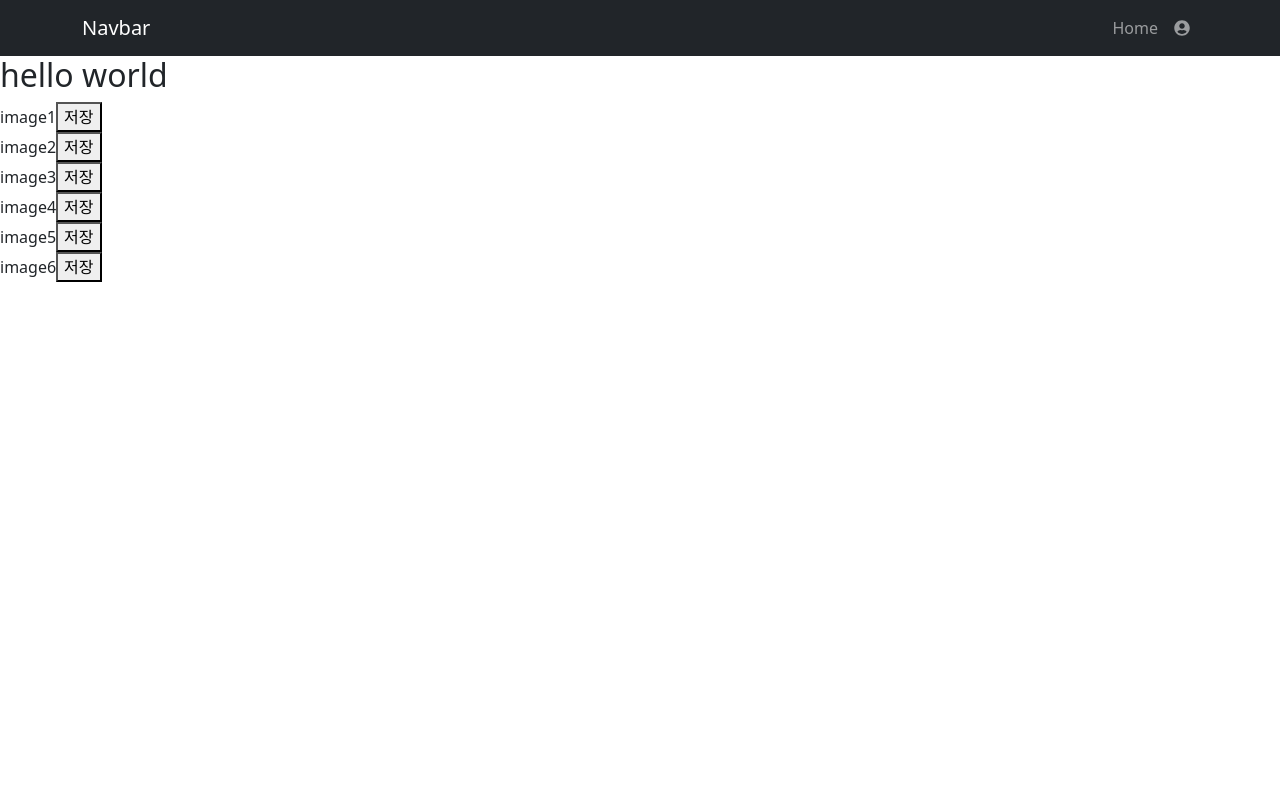
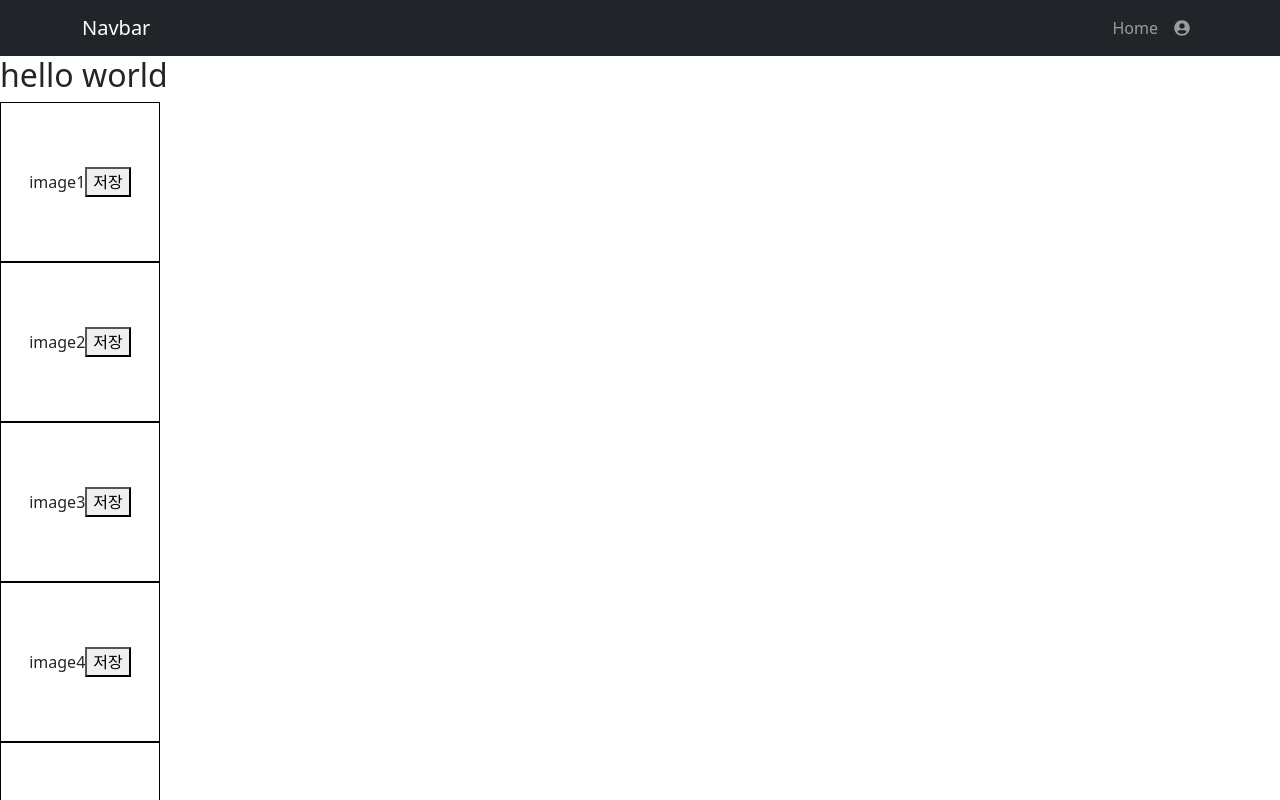
Before and after one commit to juuck14/gallery, a Next.js app: page / in a window 1280 px wide. Shown: the top 800 px of the page. Built offline with nearby package versions, Linux system fonts and the light colour scheme.

Commit message:
redux 오류수정, 이미지 그리드

```diff
--- a/components/Nav.js
+++ b/components/Nav.js
@@ -9,17 +9,23 @@ const Navi = () => {
   return (
       <Navbar bg="dark" variant="dark">
         <Container>
-          <Navbar.Brand href="#home">Navbar</Navbar.Brand>
+          <Link href="/" passHref>
+            <Navbar.Brand>Navbar</Navbar.Brand>
+          </Link>
           <Nav className="justify-content-end">
           <Nav.Item className="justify-content-end">
-              <Nav.Link href="/">
+              <Link href="/" passHref>
+                <Nav.Link>
                 Home
-              </Nav.Link>
+                </Nav.Link>
+              </Link>
           </Nav.Item>
           <Nav.Item className="justify-content-end">
-              <Nav.Link href="/profile"  eventKey="profile">
-                <FontAwesomeIcon icon={faUserCircle } />
-              </Nav.Link>
+              <Link href="/profile" passHref>
+               <Nav.Link>
+                 <FontAwesomeIcon icon={faUserCircle } />
+                </Nav.Link>
+              </Link>
           </Nav.Item>
         </Nav>
         </Container>
--- a/package.json
+++ b/package.json
@@ -19,11 +19,13 @@
     "react-dom": "17.0.2",
     "react-redux": "^7.2.6",
     "redux": "^4.1.2",
-    "redux-devtools-extension": "^2.13.9"
+    "redux-devtools-extension": "^2.13.9",
+    "styled-components": "^5.3.3"
   },
   "devDependencies": {
     "@types/node": "17.0.9",
     "@types/react": "17.0.38",
+    "@types/styled-components": "^5.1.21",
     "eslint": "8.7.0",
     "eslint-config-next": "12.0.8",
     "typescript": "4.5.4"
--- a/pages/index.tsx
+++ b/pages/index.tsx
@@ -5,7 +5,21 @@ import styles from '../styles/Home.module.css'
 import { saveImage } from '../redux/images/actions'
 import { connect, useStore } from 'react-redux';
 import { useState } from 'react'
+import styled from 'styled-components'
 
+const ImageFrameStyle = styled.div`
+    border: 1px solid black;
+    width: 10rem;
+    height: 10rem;
+    display: flex;
+    align-content: center;
+    align-items: center;
+    justify-content: center;
+`;
+
+const ImageFrame = ({children}: any) =>{
+  return <ImageFrameStyle>{children}</ImageFrameStyle>
+}
 const Home: NextPage = (props: any) => {
   const images: Array<String> = ['image1','image2','image3','image4','image5','image6']
   return (
@@ -16,9 +30,9 @@ const Home: NextPage = (props: any) => {
       <h2>hello world</h2>
       <div>
         {images.map((image, index) => (
-          <div key={index}>
+          <ImageFrame key={index}>
             {image}<button type='button' onClick={()=>props.saveImage(image)}>저장</button>
-          </div>
+          </ImageFrame>
         ))}
       </div>
     </div>
--- a/redux/images/actions.js
+++ b/redux/images/actions.js
@@ -7,8 +7,9 @@ export const saveImage = (image) =>{
     }
 }
 
-export const removeImage = () =>{
+export const removeImage = (image) =>{
     return {
-        type: REMOVE_IMAGE
+        type: REMOVE_IMAGE,
+        payload: image
     }
 }
--- a/redux/images/reducer.js
+++ b/redux/images/reducer.js
@@ -18,8 +18,10 @@ const imageReducer = (state=initialState, action) =>{
             }
 
         case REMOVE_IMAGE:
+            const newImages = state.images.filter(a => a !== action.payload);
             return {
                 ...state,
+                images: newImages,
                 count: state.count - 1
             }
         default: return state
```
Also changed, not shown: pages/profile.js (+6 -2 lines), 1 other file (tests, documents, lock files or other folders).
